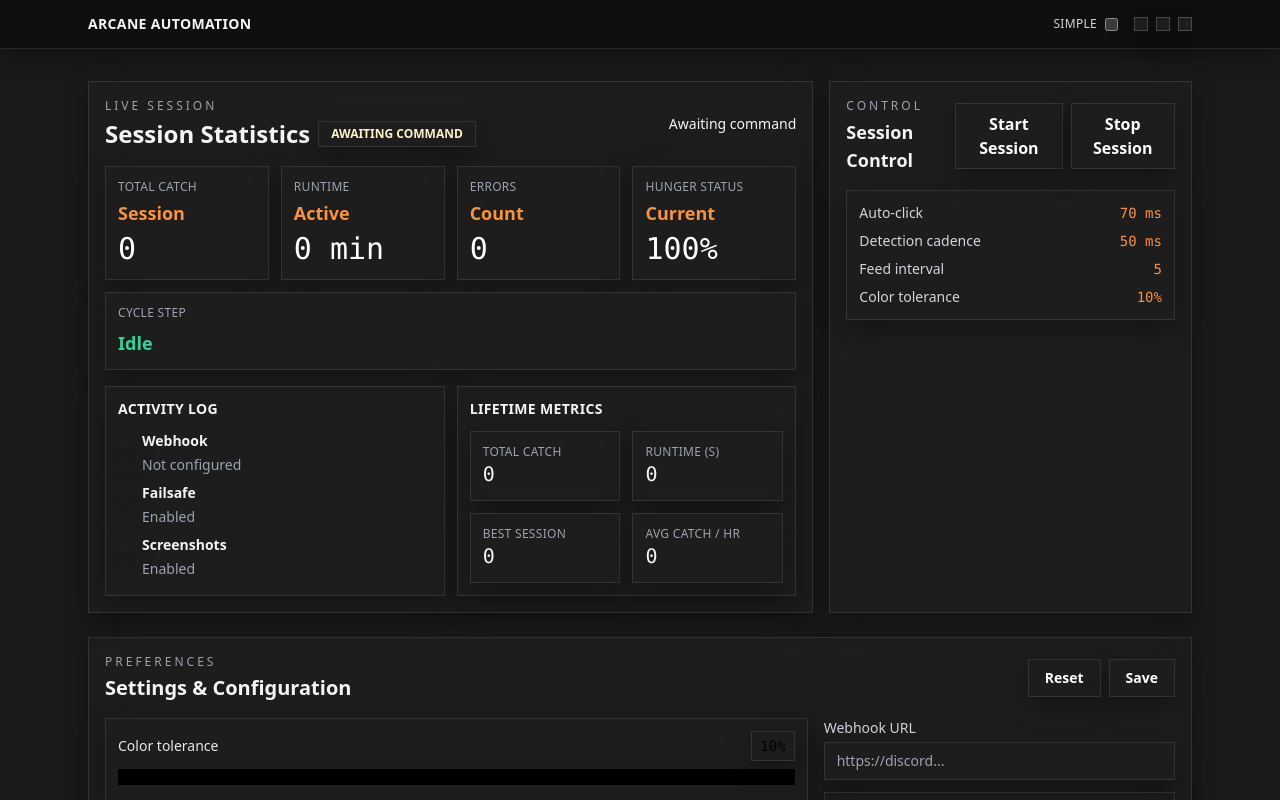
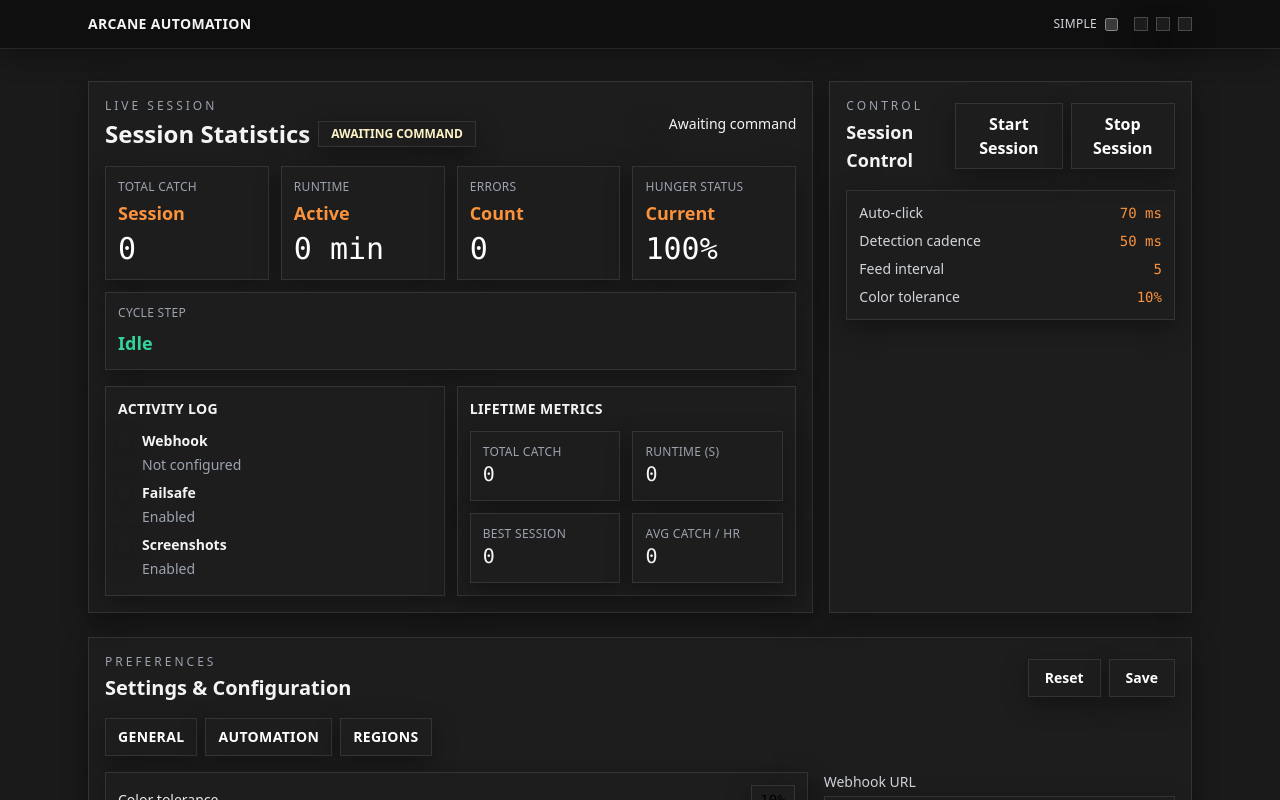
Before and after one commit to Aus1273/arcane-fishing-bot, a Svelte app: page / in a window 1280 px wide. Shown: the top 800 px of the page. Built offline with nearby package versions, Linux system fonts and the light colour scheme.

Commit message:
Restore settings tabs in UI

```diff
--- a/src/App.svelte
+++ b/src/App.svelte
@@ -19,6 +19,11 @@
   let session: SessionState | null = null;
   let status = 'Summoning arcane waters...';
   const settingsTabs = ['general', 'automation', 'regions'] as const;
+  const settingsTabLabels: Record<(typeof settingsTabs)[number], string> = {
+    general: 'General',
+    automation: 'Automation',
+    regions: 'Regions',
+  };
   let activeSettingsTab: (typeof settingsTabs)[number] = 'general';
   let configDirty = false;
   let resolutionPresets: Record<string, ResolutionPreset> = {};
@@ -356,6 +361,22 @@
         </div>
 
         {#if config}
+          <div class="flex flex-wrap gap-2 text-sm">
+            {#each settingsTabs as tab}
+              <button
+                type="button"
+                class={`px-3 py-2 border font-semibold uppercase tracking-wide rounded-none ${
+                  activeSettingsTab === tab
+                    ? 'border-orange-500 bg-orange-600 text-black'
+                    : 'border-white/20 bg-[#1d1d1d] text-white hover:bg-[#242424]'
+                }`}
+                on:click={() => (activeSettingsTab = tab)}
+              >
+                {settingsTabLabels[tab]}
+              </button>
+            {/each}
+          </div>
+
           {#if activeSettingsTab === 'general'}
             <div class="grid lg:grid-cols-[2fr_1fr] gap-4">
               <div class="space-y-4">
```
